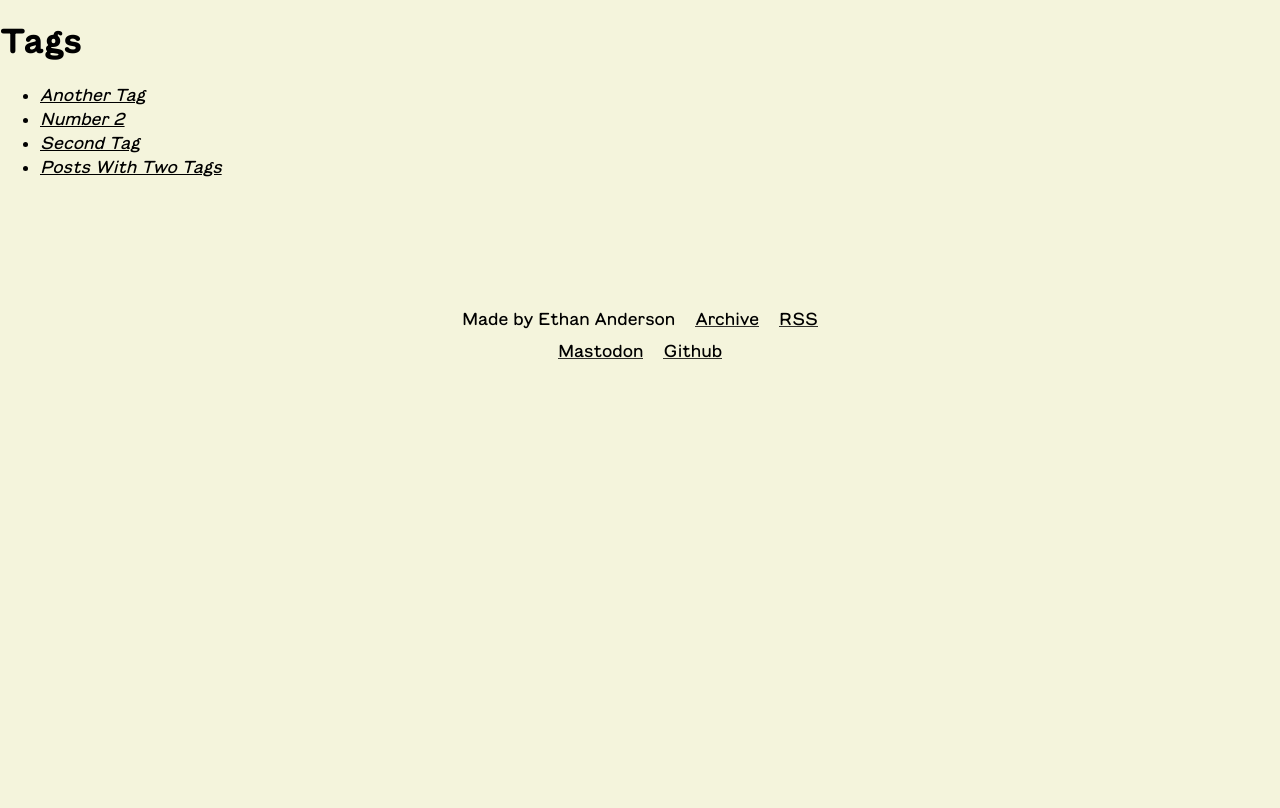
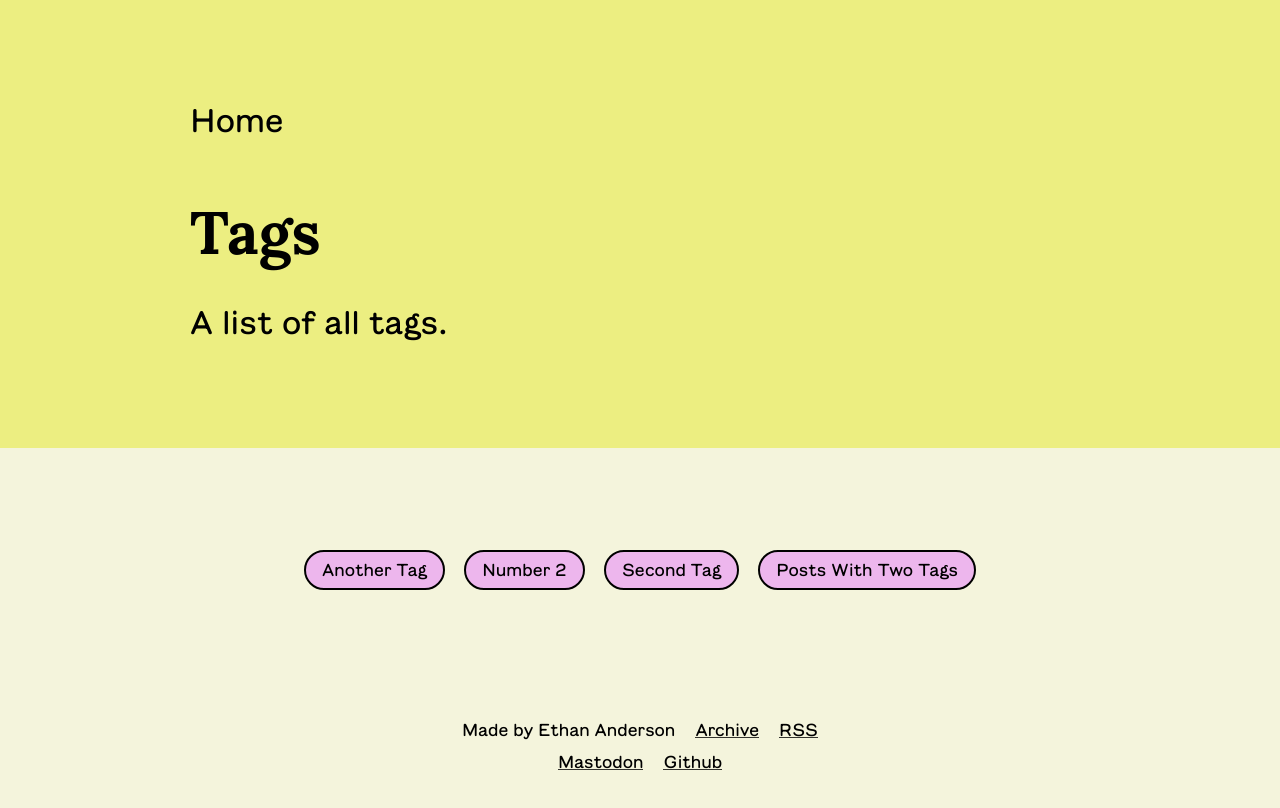
Before and after one commit to ZaphodAndo/personal-site, an Eleventy site: page content/tags-list.njk in a window 1280 px wide. Built offline with nearby package versions, Linux system fonts and the light colour scheme; Eleventy itself is replaced by a stand-in of ours; files that its build step writes are made by us from their sources.

Commit message:
Improved tagging pages

```diff
--- a/content/tags-list.njk
+++ b/content/tags-list.njk
@@ -2,11 +2,25 @@
 permalink: /tags/
 layout: layouts/home.njk
 ---
-<h1>Tags</h1>
 
-<ul>
-{% for tag in collections.all | getAllTags | filterTagList %}
-	{% set tagUrl %}/tags/{{ tag | slugify }}/{% endset %}
-	<li><a href="{{ tagUrl }}" class="post-tag">{{ tag }}</a></li>
-{% endfor %}
-</ul>
+{%- css %}{% include "public/css/header.css" %}{% endcss %} {%- css %}{% include
+"public/css/tags.css" %}{% endcss %}
+
+<header>
+	<div class="header-content">
+		<a class="home-link" href="/">Home</a>
+		<h1>Tags</h1>
+		<p>A list of all tags.</p>
+	</div>
+</header>
+
+<main id="skip">
+	<div class="tags-content tags-list">
+		{% for tag in collections.all | getAllTags | filterTagList %} {% set tagUrl
+		%}/tags/{{ tag | slugify }}/{% endset %}
+
+		<a href="{{ tagUrl }}" class="post-tag">{{ tag }}</a>
+
+		{% endfor %}
+	</div>
+</main>
--- a/public/css/index.css
+++ b/public/css/index.css
@@ -282,12 +282,19 @@ footer p {
 
 /* Tags */
 .post-tag {
-	display: inline-flex;
-	align-items: center;
-	justify-content: center;
 	text-transform: capitalize;
-	font-style: italic;
 	font-weight: 500;
+	border: 2px solid black;
+	padding: 0.5rem 1rem;
+	border-radius: 30px;
+	text-decoration: unset;
+	background-color: var(--colour-purple);
+	transition: background-color 0.2s ease-out;
+}
+.post-tag:hover,
+.post-tag:focus {
+	background-color: var(--colour-black);
+	color: var(--colour-white);
 }
 .postlist-item > .post-tag {
 	align-self: center;
@@ -297,10 +304,11 @@ footer p {
 .post-metadata {
 	display: inline-flex;
 	flex-wrap: wrap;
-	gap: 0.5em;
+	gap: 1.2em;
 	list-style: none;
 	padding: 0;
 	margin: 0;
+	margin-bottom: 2rem;
 }
 .post-metadata time {
 	margin-right: 1em;
--- /dev/null
+++ b/public/css/tags.css
@@ -0,0 +1,17 @@
+main {
+	display: flex;
+	justify-content: center;
+	margin: 8vw;
+}
+
+.tags-content {
+	width: 100%;
+	max-width: 900px;
+}
+
+.tags-list {
+	display: flex;
+	flex-wrap: wrap;
+	justify-content: center;
+	gap: 1.2em;
+}
```
Also changed, not shown: _includes/layouts/post.njk (+11 -11 lines), content/tags.njk (+15 -4 lines).
